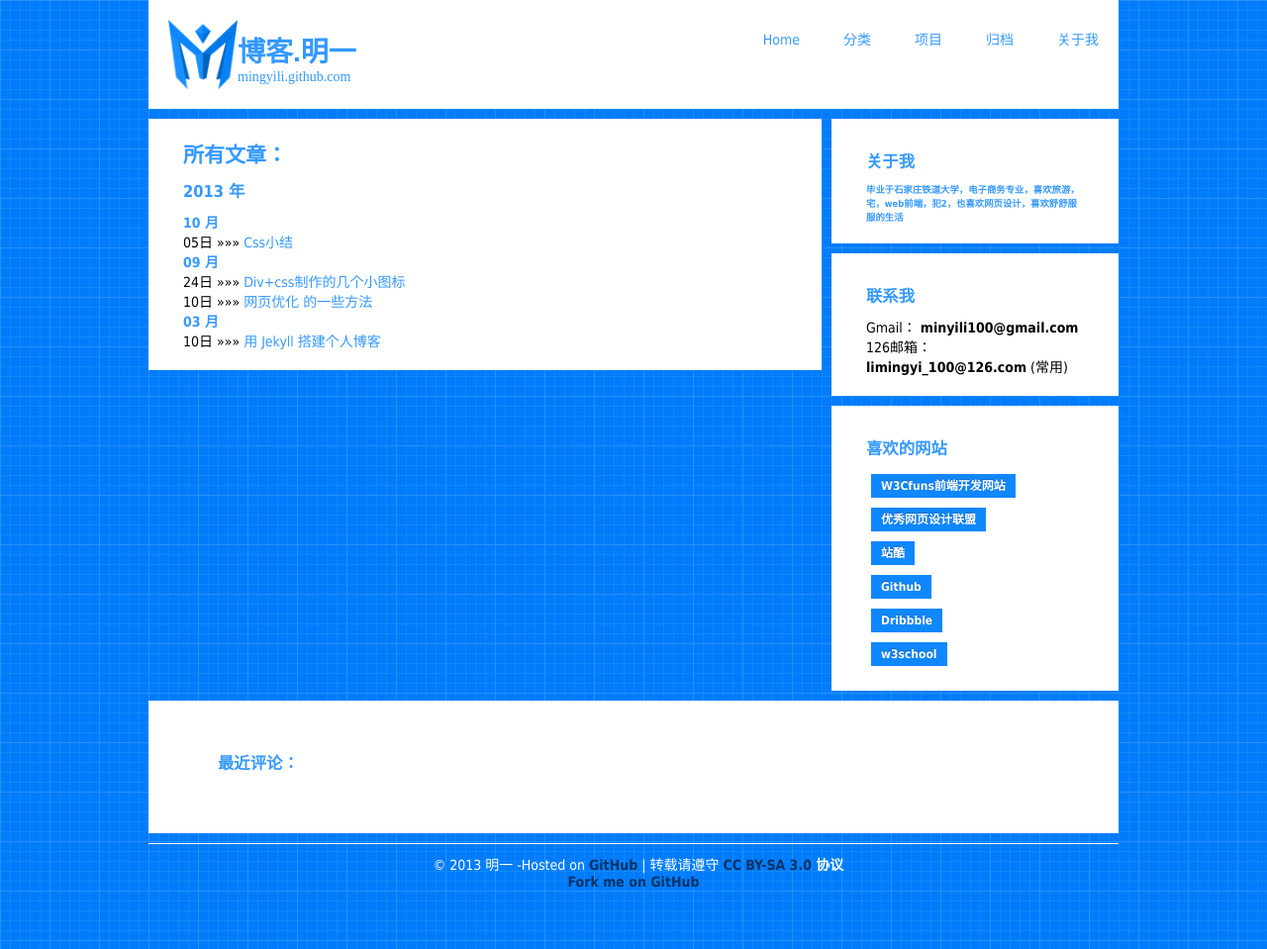
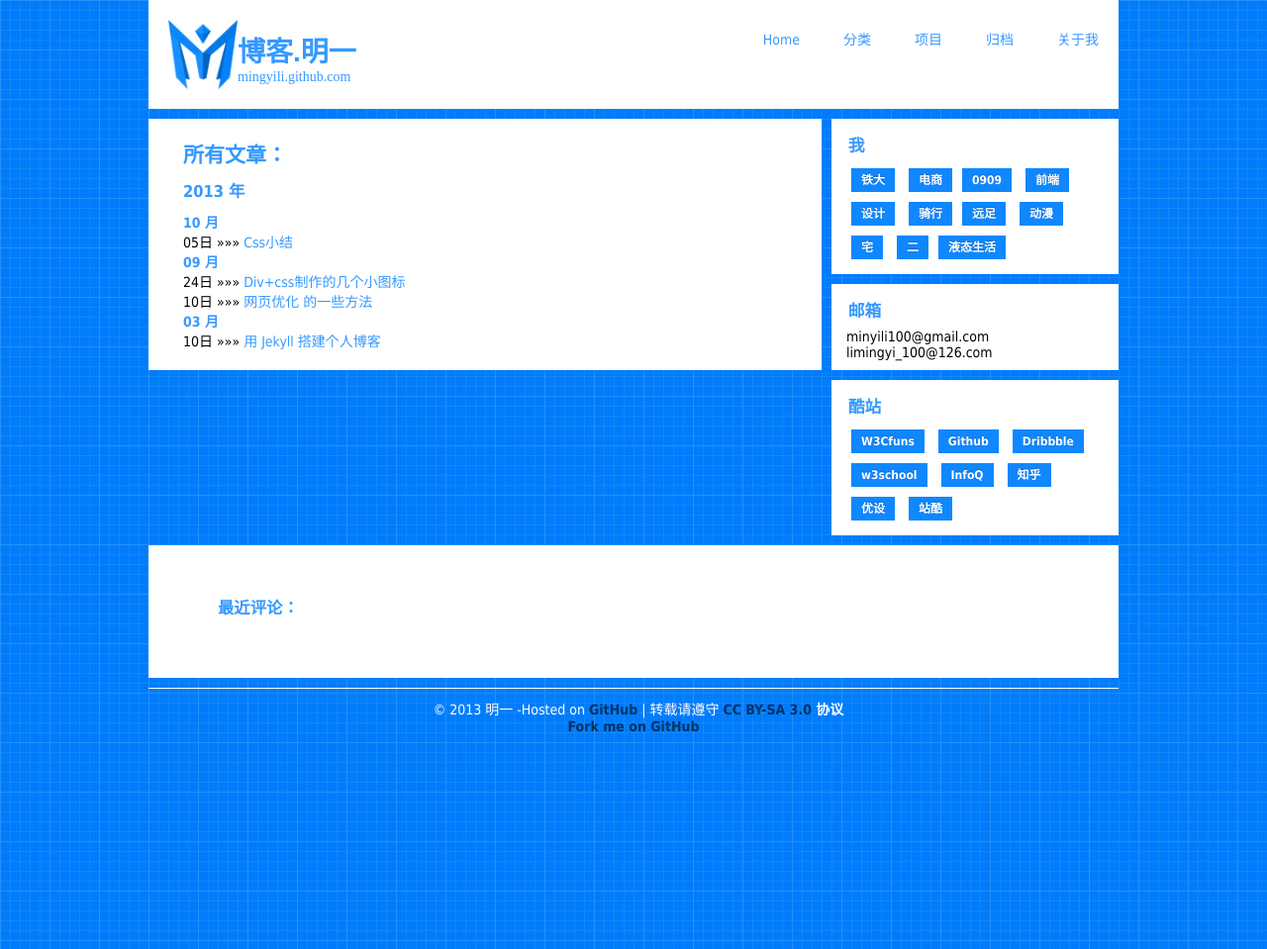
Before and after one commit to mingyili/mingyili.github.com, a Jekyll site: the page built from archives.html, in a window 1280 px wide. Shown: the whole page at 99% size. Built offline with Jekyll 4.4.1, drawn with Linux system fonts in a browser that asks for light colours; some web fonts are replaced; Markdown is read by kramdown in place of the engine named in the settings; comment, search, counter and statistics services are not loaded.

Commit message:
20131106

```diff
--- a/archives.html
+++ b/archives.html
@@ -27,30 +27,33 @@ description: 明一的博客, 技术博客, 分享技术, 关注 web，交流学
 <!--content end-->
 <!--sidebar-->
 <div class="sidebar">
-  <div class="topic">
-    <h3>关于我</h3>
-    <h6>毕业于石家庄铁道大学，电子商务专业，喜欢旅游，宅，web前端，犯2，也喜欢网页设计，喜欢舒舒服服的生活</h6>
-  </div>
-  <div class="topic">
-    <h3>联系我</h3>
-    <ul>
-      <li>Gmail： <strong>minyili100@gmail.com</strong></li>
-      <li>126邮箱： <strong>limingyi_100@126.com</strong> (常用)</li>
-    </ul>
-  </div>
-  <div class="topic">
-    <h3>喜欢的网站</h3>
-    <ul>
-      <li> <a class="badge badge-list" href="http://www.w3cfuns.com/portal.php">W3Cfuns前端开发网站</a> </li>
-      <li> <a class="badge badge-list" href="http://www.uisdc.com/">优秀网页设计联盟</a> </li>
-      <li> <a class="badge badge-list" href="http://www.zcool.com.cn/">站酷</a> </li>
-      <li> <a class="badge badge-list" href="https://github.com/">Github </a> </li>
-      <li> <a class="badge badge-list" href="http://dribbble.com/">Dribbble</a> </li>
-      <li> <a class="badge badge-list" href="http://www.w3school.com.cn/">w3school</a> </li>
-    </ul>
-  </div>
+    <h2>我</h2>
+    <div class="topic-list" >
+        <a class="badge badge-list" href="http://www.stdu.edu.cn/">铁大</a>
+        <a class="badge badge-list">电商</a><a class="badge badge-list">0909</a>
+        <a class="badge badge-list">前端</a><a class="badge badge-list">设计</a>
+        <a class="badge badge-list">骑行</a><a class="badge badge-list">远足</a>
+        <a class="badge badge-list">动漫</a><a class="badge badge-list">宅</a>
+        <a class="badge badge-list">二</a><a class="badge badge-list">液态生活</a>
+    </div>
+    <h2>邮箱</h2>
+    <div class="topic-list" >
+      <ul>
+        <li>minyili100@gmail.com</li>
+        <li>limingyi_100@126.com</li>
+      </ul>
+    </div>
+    <h2>酷站</h2>
+    <div class="topic-list" >
+        <a class="badge badge-list" href="http://www.w3cfuns.com/portal.php">W3Cfuns</a>
+        <a class="badge badge-list" href="https://github.com/">Github </a>
+        <a class="badge badge-list" href="http://dribbble.com/">Dribbble</a>
+        <a class="badge badge-list" href="http://www.w3school.com.cn/">w3school</a>
+        <a class="badge badge-list" href="http://www.infoq.com/cn/">InfoQ</a>
+        <a class="badge badge-list" href="http://www.zhihu.com/">知乎</a>
+        <a class="badge badge-list" href="http://www.uisdc.com/">优设</a>
+        <a class="badge badge-list" href="http://www.zcool.com.cn/">站酷</a>
+    </div>
 </div>
 <div class="clear"></div>
-<div class="topic">
-{% include ds_recent.html %}
-</div>
+<div class="topic"> {% include ds_recent.html %} </div>
--- a/assets/css/blog.css
+++ b/assets/css/blog.css
@@ -117,6 +117,7 @@ th {
 	float:right;
 }
 .nav-fix {
+	width:100%;
 	left:0px;
 	position: fixed;
 	_position: absolute;
@@ -127,7 +128,7 @@ th {
 	top:0px;
  _top: expression(eval(document.documentElement.scrollTop));
 }
-.nav-fix.nav-fix-top .menu {
+.nav-fix .menu {
 	width:980px;
 	margin:0 auto;
 }
@@ -338,6 +339,9 @@ th {
 	float:none;
 	clear:both;
 }
+.nav-fix .menu {
+	width:100%;
+}
  .sidebar {
  width: 100%;
  clear:both;
--- a/assets/js/blog.js
+++ b/assets/js/blog.js
@@ -107,8 +107,10 @@ function fill_topic() {
         str_c += '<li><a href="#" onclick="show_topic(this)">' + topics[i].id + '</a></li>' ;
     }
     str_c += '</ul>';
-	if( topic_list_c != null || topic_list != null ){
-	    topic_list_c.innerHTML = str_c ;
+	if(topic_list_c != null) {
+		topic_list_c.innerHTML = str_c ;
+	}
+	if( topic_list != null ){
 		topic_list.innerHTML = str ;
 	}
 }
```
Also changed, not shown: index.html (+19 -1 lines).
